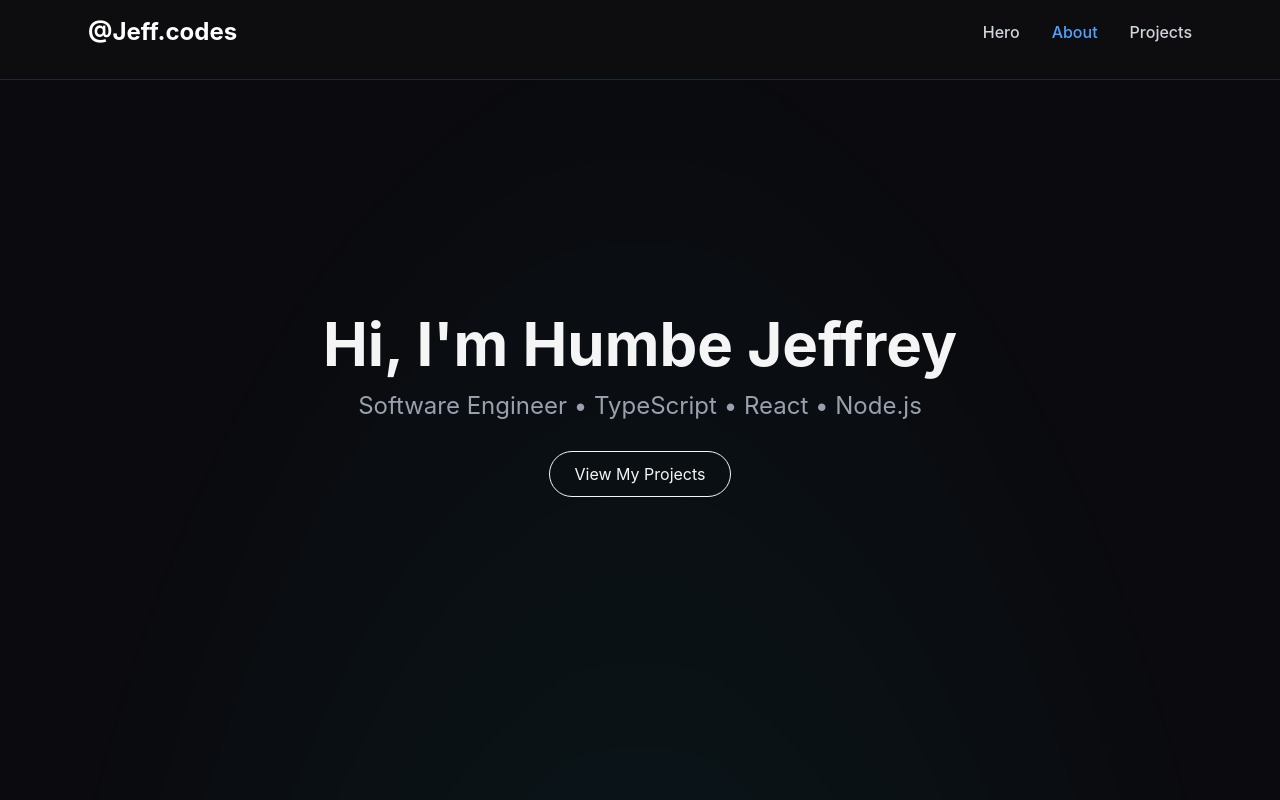
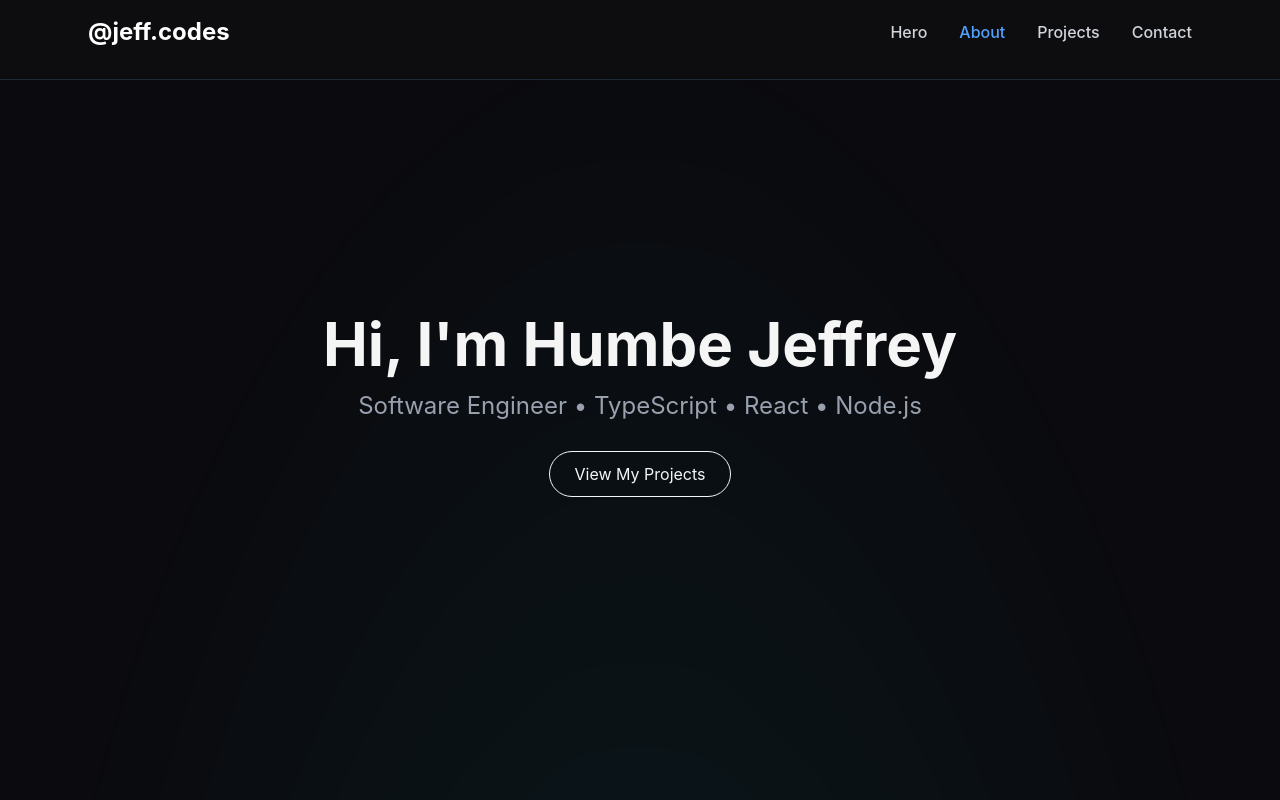
Before and after one commit to humbejeff2116/portfolio, a React app: page / in a window 1280 px wide. Shown: the top 800 px of the page. Built offline with nearby package versions, Linux system fonts and the light colour scheme; the HTML template or start-up script is replaced by a standard one.

Commit message:
add contact to sections array

```diff
--- a/src/components/Navbar.tsx
+++ b/src/components/Navbar.tsx
@@ -1,7 +1,7 @@
 import { motion, useAnimation } from "framer-motion"
 import { useEffect, useState } from "react"
 
-const sections = ["hero", "about", "projects"]
+const sections = ["hero", "about", "projects", "contact"]
 
 export default function Navbar() {
     const [active, setActive] = useState("hero");
@@ -60,7 +60,7 @@ export default function Navbar() {
             onClick={() => scrollToSection("hero")}
             className="text-2xl font-bold text-white cursor-pointer hover:text-blue-400 transition-colors"
             >
-            @Jeff.codes
+            @jeff.codes
             </h1>
 
             <ul className="flex gap-8 text-gray-300 font-medium">
```
